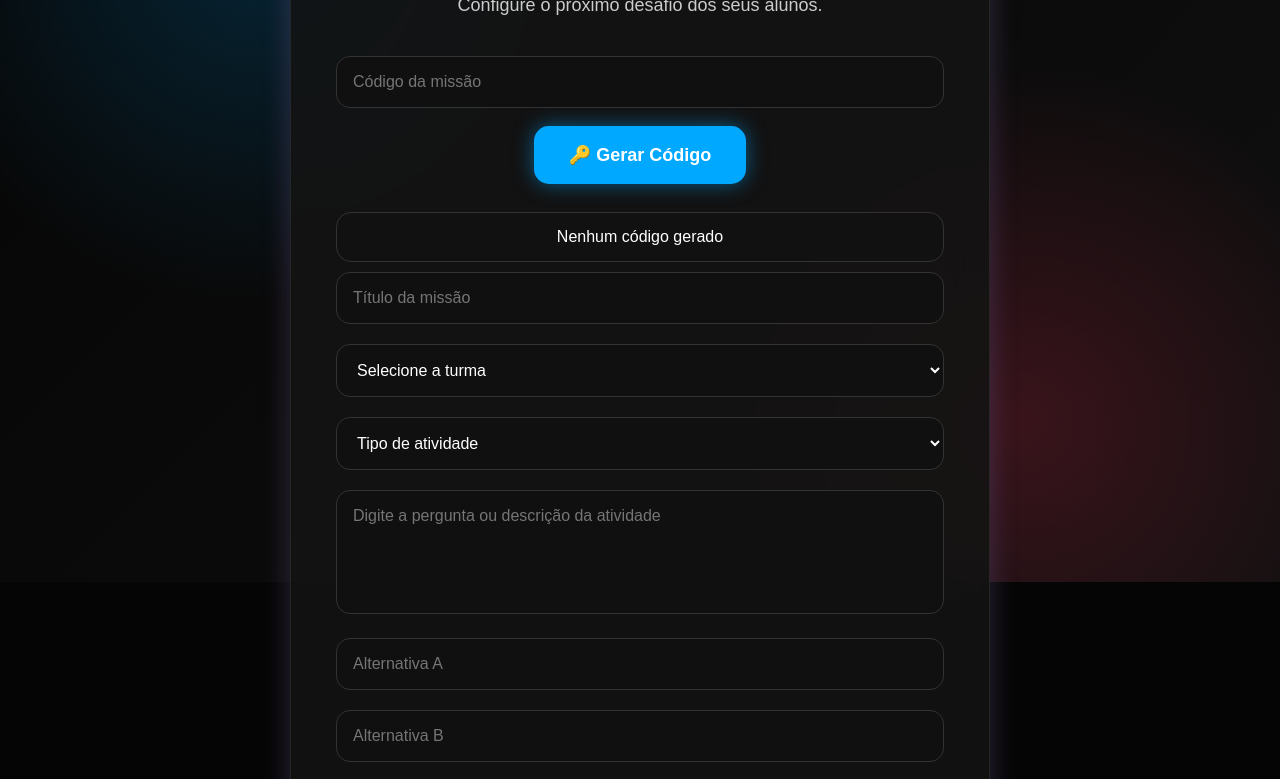
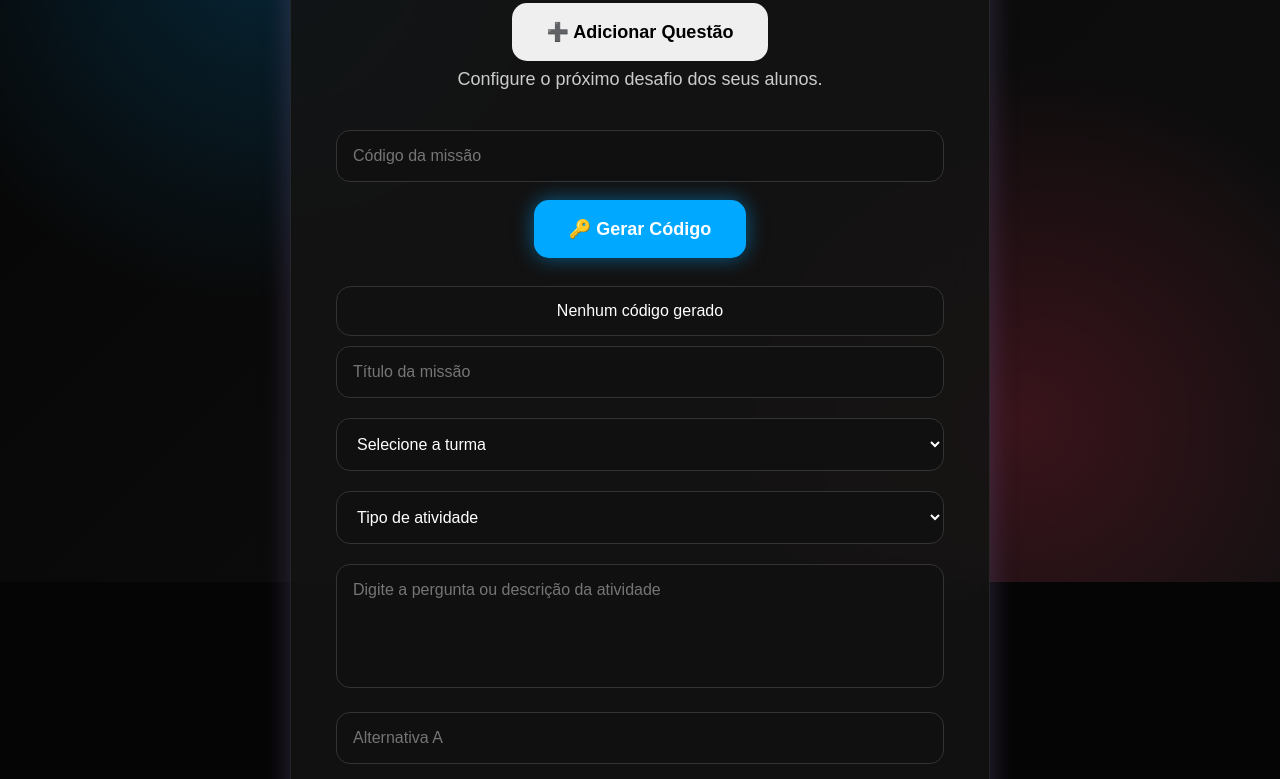
Before and after one commit to hislainysilva/mathnexus, a plain HTML site: page criar-atividade.html in a window 1280 px wide. Shown: the part 218-997 px from the top of the page. Drawn offline with Linux system fonts and the light colour scheme.

Commit message:
Update criar-atividade.html

```diff
--- a/criar-atividade.html
+++ b/criar-atividade.html
@@ -25,6 +25,18 @@
         <h1>
             Criar<span>Atividade</span>
         </h1>
+
+        <div id="listaQuestoes">
+
+</div>
+
+<button
+    class="btn"
+    onclick="adicionarQuestao()">
+
+    ➕ Adicionar Questão
+
+</button>
 
         <p class="subtitle">
             Configure o próximo desafio dos seus alunos.
```
